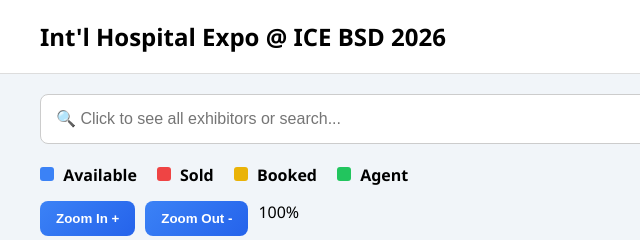
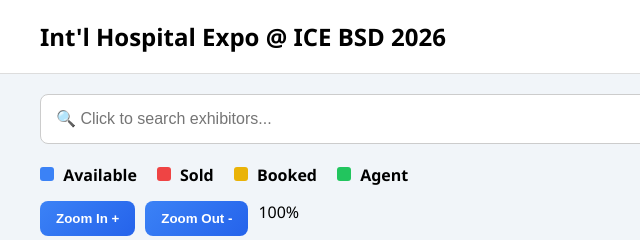
Before and after one commit to cupluxmania/mabuy2, a plain HTML site: page index.html in a window 1280 px wide. Shown: the top 240 px of the page, 0-640 px from the left. Drawn offline with Linux system fonts and the light colour scheme; no server answers.

Commit message:
Update index.html

```diff
--- a/index.html
+++ b/index.html
@@ -11,11 +11,13 @@
 <header>Int'l Hospital Expo @ ICE BSD 2026</header>
 
 <div class="container">
+
     <div class="searchWrapper">
-        <input type="text" id="searchBox" placeholder="🔍 Click to see all exhibitors or search..." autocomplete="off">
+        <input type="text" id="searchBox" placeholder="🔍 Click to search exhibitors..." autocomplete="off">
         <div id="suggestions"></div>
     </div>
 
+    <!-- UPDATED LEGEND -->
     <div id="legend">
         <div><span class="dot available"></span> Available</div>
         <div><span class="dot sold"></span> Sold</div>
@@ -32,6 +34,7 @@
     <div id="floorContainer">
         <div id="floor"></div>
     </div>
+
 </div>
 
 <div id="sidePanel" class="hidden">
```
